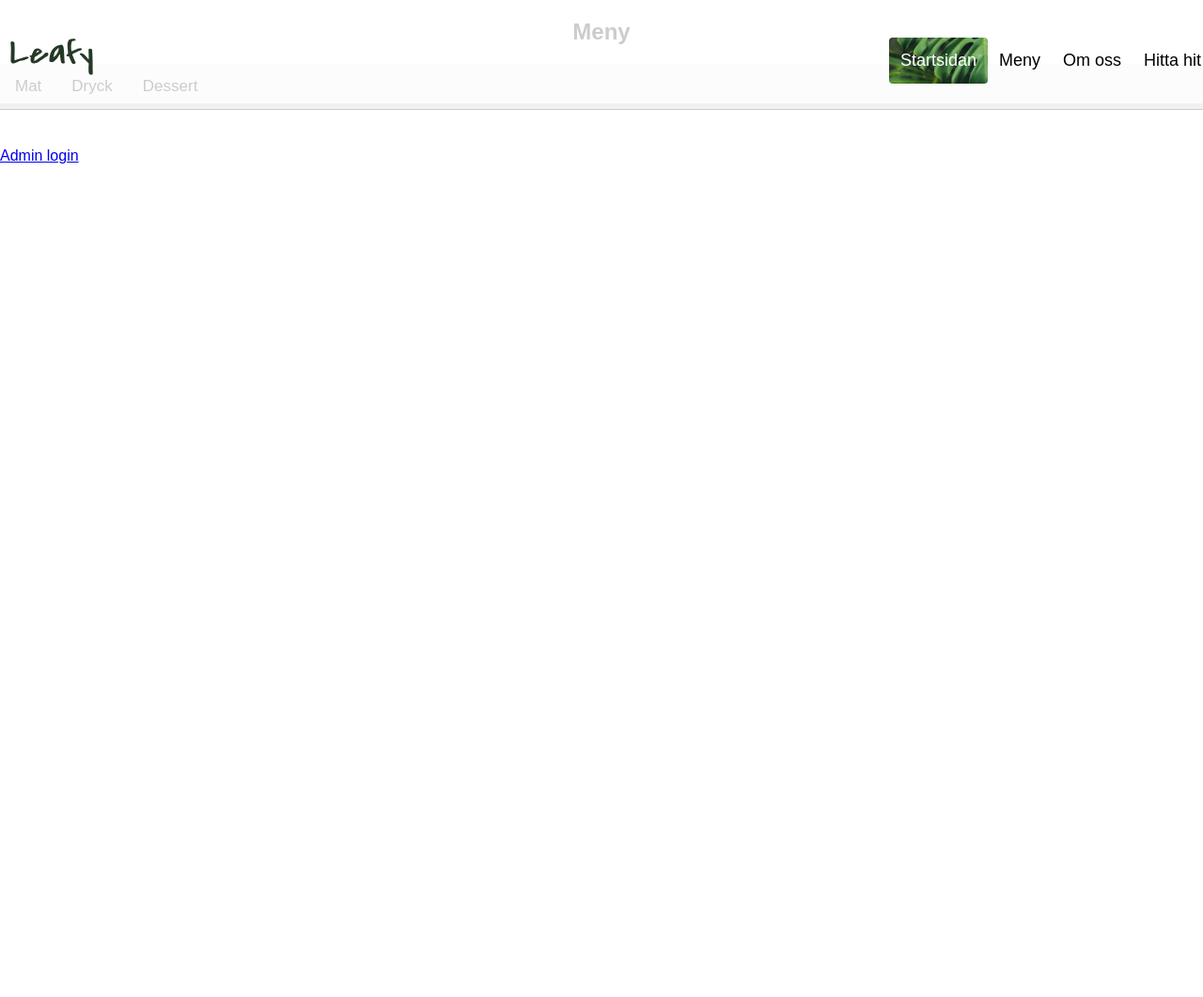
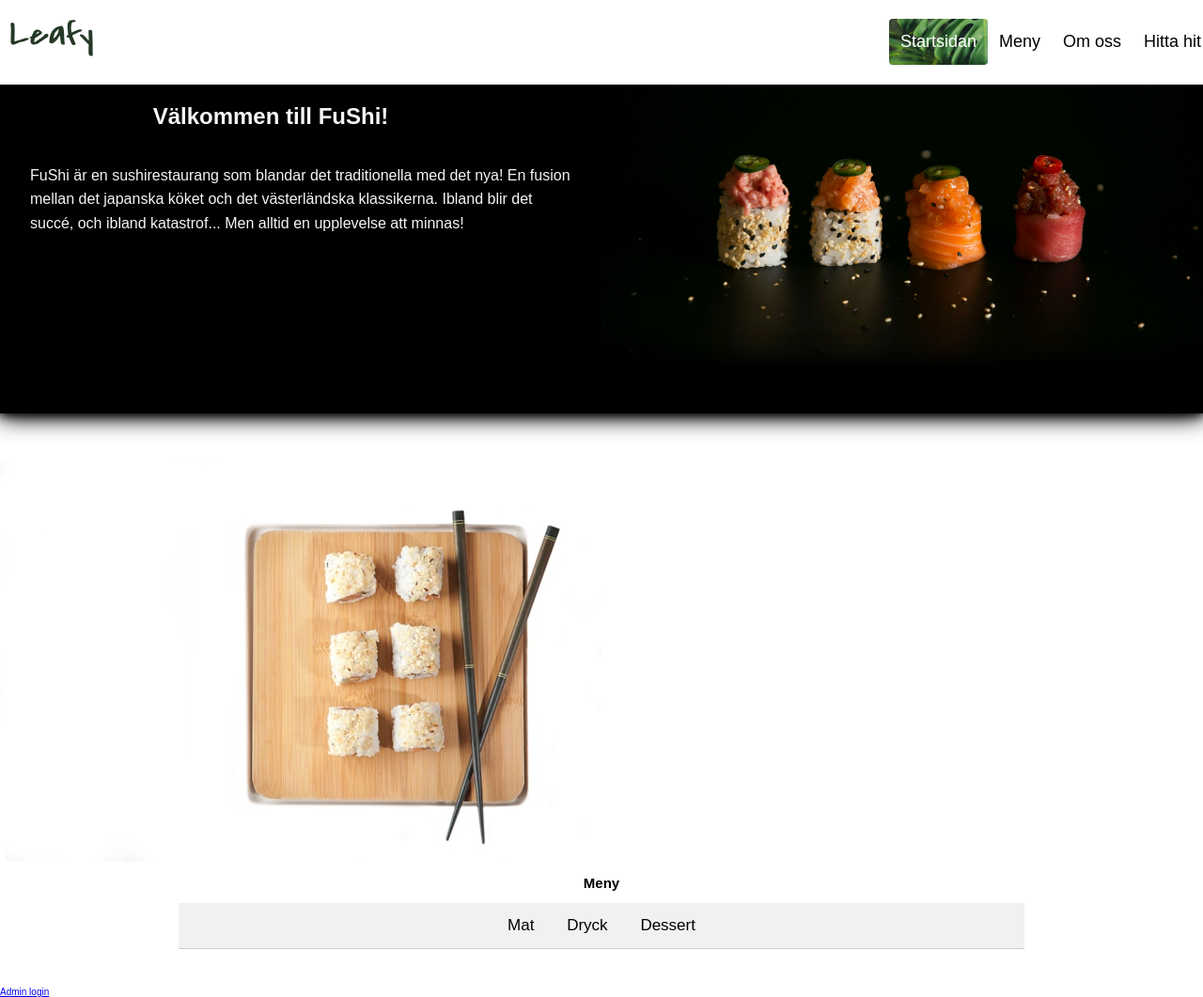
Before and after one commit to aner2308/projektWebbsida-Backend2, a website built with Parcel: page src/index.html in a window 1280 px wide. Shown: the whole page at 94% size. Before the commit the page ends 820 px from the top, so only its background shows below. Built offline with nearby package versions, Linux system fonts and the light colour scheme; no server answers.

Commit message:
Startat med stylingen

```diff
--- a/src/css/stylesheet.css
+++ b/src/css/stylesheet.css
@@ -2,6 +2,7 @@ body {
     min-height: 100vh;
     margin: 0;
     font-family: Arial, Helvetica, sans-serif;
+    font-size: 62.5%;
 }
 
 h1 {
@@ -15,9 +16,10 @@ h2 {
 .header {
     overflow: hidden;
     position: fixed;
+    top: 0;
     width: 100%;
     height: 50px;
-    background-color: rgba(255, 255, 255, 0.8);
+    background-color: rgba(255, 255, 255, 0.95);
     padding: 20px 10px;
 }
 
@@ -37,13 +39,13 @@ h2 {
     color: black;
 }
 
-img {
+a img {
     height: 40px;
     padding: 0;
     transition: transform 0.2s;
 }
 
-img:hover {
+a img:hover {
     transform: scale(1.1, 1.1);
 }
 
@@ -59,17 +61,84 @@ img:hover {
     float: right;
 }
 
+#top-margin {
+    height: 90px;
+    width: 100vw;
+    background-color: white;
+}
+
+#gridContainer {
+    display: grid;
+    grid-template-columns: 25% 25% 25% 25%;
+    grid-template-rows: auto;
+}
+
+#introText {
+    grid-area: 1/1/3/4;
+    background-color: black;
+    height: 300px;
+}
+
+#h2Intro {
+    color: whitesmoke;
+    width: 60%;
+    font-size: 2.4em;
+}
+
+#textIntro {
+    color: whitesmoke;
+    width: 60%;
+    text-align: left;
+    padding: 1em 2em;
+    line-height: 1.6em;
+    font-size: 1.6em;
+}
+
+#headerImg {
+    grid-area: 1/3/2/5;
+    background-image: url('/src/img/Sushi\ header.jpg');
+    background-repeat: no-repeat;
+    background-size: cover;
+    width: 100%;
+    height: 300px;
+}
+
+#black {
+    grid-area: 2/1/3/5;
+    background-color: black;
+    box-shadow:  0 0 30px black, 0 0 20px black, 0 0 10px black;
+    width: 100%;
+    height: 50px;
+}
+
+#trayImg{
+    grid-area: 3/1/4/3;
+    margin-top: 50px;
+}
+
+#trayImg img{
+    width: 100%;
+}
+
+#menu {
+    grid-area: 4/1/5/5;
+    width: 80%;
+    max-width: 900px;
+    margin: 0 auto;
+}
+
 /* Lägg till grundläggande styling för fliksystemet */
 .tabs {
     overflow: hidden;
     background-color: #f1f1f1;
     border-bottom: 1px solid #ccc;
+    text-align: center;
+    margin: 0 auto;
 }
 
 /* Stil för varje flik */
 .tabs button {
     background-color: inherit;
-    float: left;
     border: none;
     outline: none;
     cursor: pointer;
@@ -93,6 +162,7 @@ img:hover {
     display: none;
     padding: 20px;
     border-top: none;
+    background-image: none;
 }
 
 .tabcontent#mat {
@@ -101,24 +171,33 @@ img:hover {
 
 /* Stil för menypunkterna */
 #menuContainer {
-    display: flex;
-    flex-direction: column;
+    display: block;
+    margin: 0 auto;
     align-items: center;
-    justify-content: center;
+    box-sizing: border-box;
 }
 
 .tabcontent article {
     background: #fff;
-    margin: 10px;
     padding: 15px;
     border-radius: 5px;
     box-shadow: 0 0 10px rgba(0, 0, 0, 0.1);
     max-width: 600px;
     width: 100%;
+    box-sizing: border-box;
 }
 
 
 @media screen and (max-width: 610px) {
+    .header {
+        overflow: hidden;
+        position: absolute;
+        width: 100%;
+        height: auto;
+        background-color: rgba(255, 255, 255, 1);
+        padding: 20px 10px;
+    }
+
     .header .link {
         float: none;
         display: block;
--- a/src/index.html
+++ b/src/index.html
@@ -23,6 +23,18 @@
         </div>
     </header>
     <main>
+        <div id="top-margin"></div>
+        <div id="gridContainer">
+            <div id="introText">
+                <h2 id="h2Intro">Välkommen till FuShi!</h2>
+                <p id="textIntro">FuShi är en sushirestaurang som blandar det traditionella med det nya! En fusion
+                    mellan det japanska köket och det västerländska klassikerna. Ibland blir det succé, och ibland
+                    katastrof... Men alltid en upplevelse att minnas!
+                </p>
+            </div>
+            <div id="headerImg"></div>
+            <div id="black"></div>
+            <div id="trayImg"> <img src="img/Sushi tray.jpg" alt=""></div>
             <article id="menu">
                 <h2>Meny</h2>
                 <div class="tabs">
@@ -36,6 +48,7 @@
                     <div id="dessert" class="tabcontent"></div>
                 </div>
             </article>
+        </div>
     </main>
 
     <footer>
--- a/src/js/main.js
+++ b/src/js/main.js
@@ -78,8 +78,8 @@ document.getElementById("dryckBtn").addEventListener("click", () => openMenu(eve
 document.getElementById("dessertBtn").addEventListener("click", () => openMenu(event, 'dessert'));
 
 //Bläddrar mellan menyerna
-function openMenu(evt, menuName) {
-    var i, tabcontent, tablinks;
+function openMenu(event, menuName) {
+    let i, tabcontent, tablinks;
     tabcontent = document.getElementsByClassName("tabcontent");
     for (i = 0; i < tabcontent.length; i++) {
         tabcontent[i].style.display = "none";
@@ -89,5 +89,5 @@ function openMenu(evt, menuName) {
         tablinks[i].className = tablinks[i].className.replace(" active", "");
     }
     document.getElementById(menuName).style.display = "block";
-    evt.currentTarget.className += " active";
+    event.currentTarget.className += " active";
 }
```
Also changed, not shown: src/img/Sushi header.jpg (added), src/img/Sushi piece.jpg (added), src/img/Sushi store.jpg (added), src/img/Sushi storefront vertical.jpg (added), src/img/Sushi tray.jpg (added), 1 other file. Lines whose indentation alone changed are shown as unchanged.
